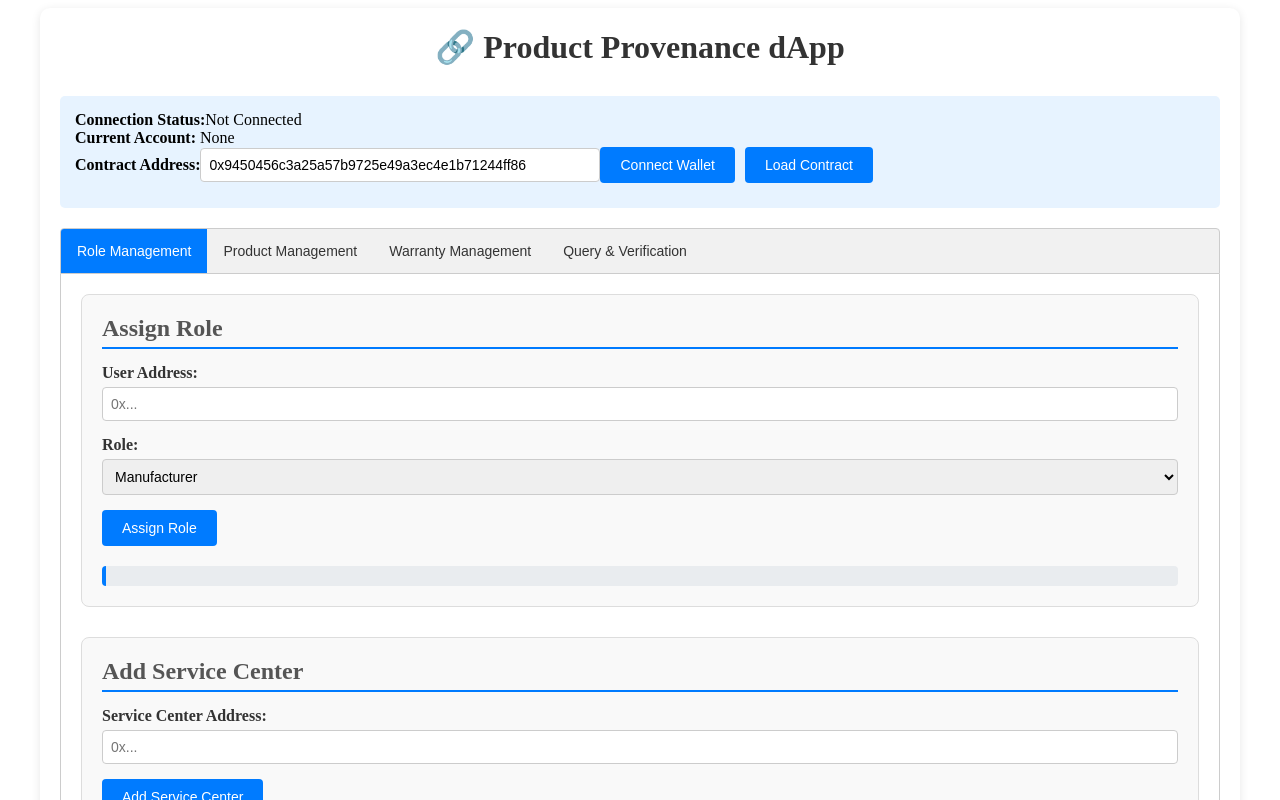
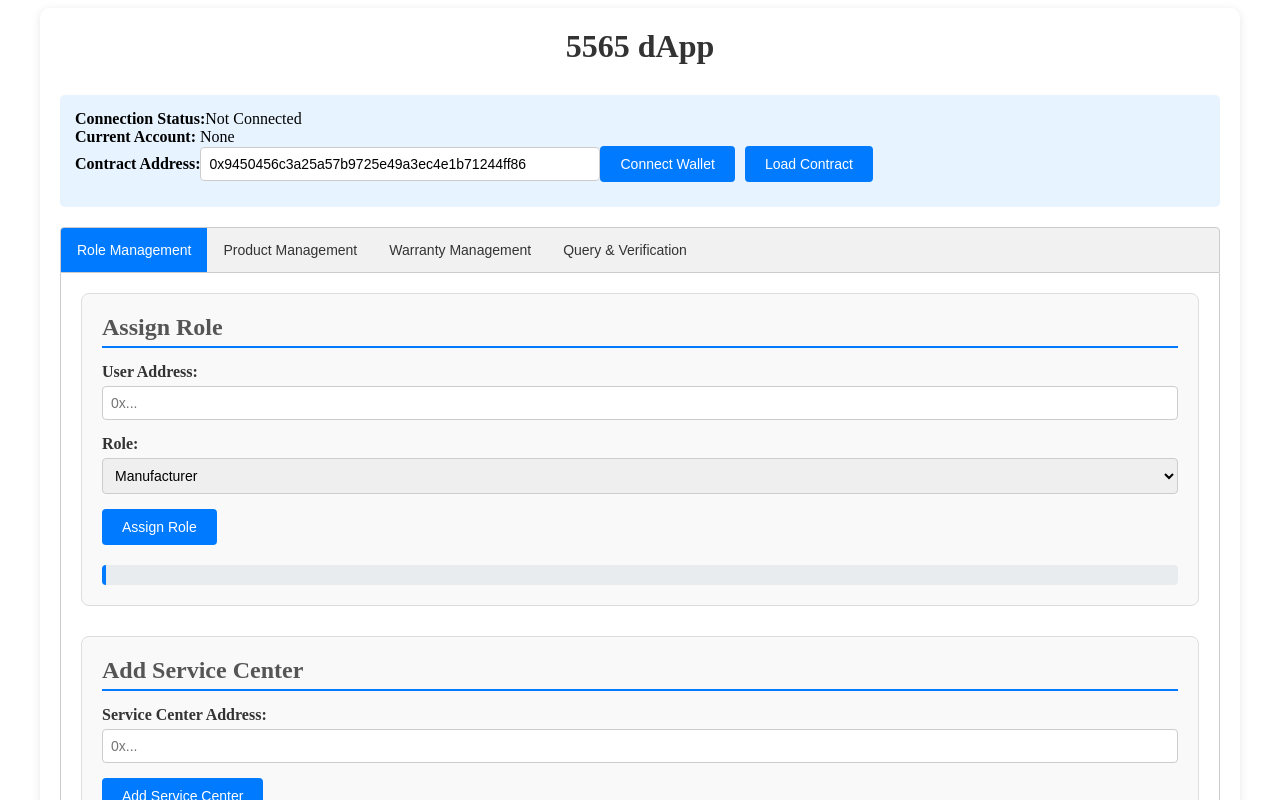
Before and after one commit to ALisstry/5565-front-end, a Vue app: page / in a window 1280 px wide. Shown: the top 800 px of the page. Built offline with nearby package versions, Linux system fonts and the light colour scheme.

Commit message:
fix(App.vue): 更新应用标题显示

```diff
--- a/src/App.vue
+++ b/src/App.vue
@@ -1,6 +1,6 @@
 <template>
   <div class="container">
-    <h1>🔗 Product Provenance dApp</h1>
+    <h1>5565 dApp</h1>
 
     <div class="account-info" id="accountInfo">
       <strong>Connection Status:</strong>
--- a/src/services/contractService.js
+++ b/src/services/contractService.js
@@ -1,6 +1,6 @@
 // src/services/contractService.js
 import Web3 from 'web3'
-import contractABI from 'src\ABI\contractABI.json'
+import contractABI from '../ABI/contractABI.json'
 import appStore from '../store/appStore.js'
 
 class ContractService {
```
